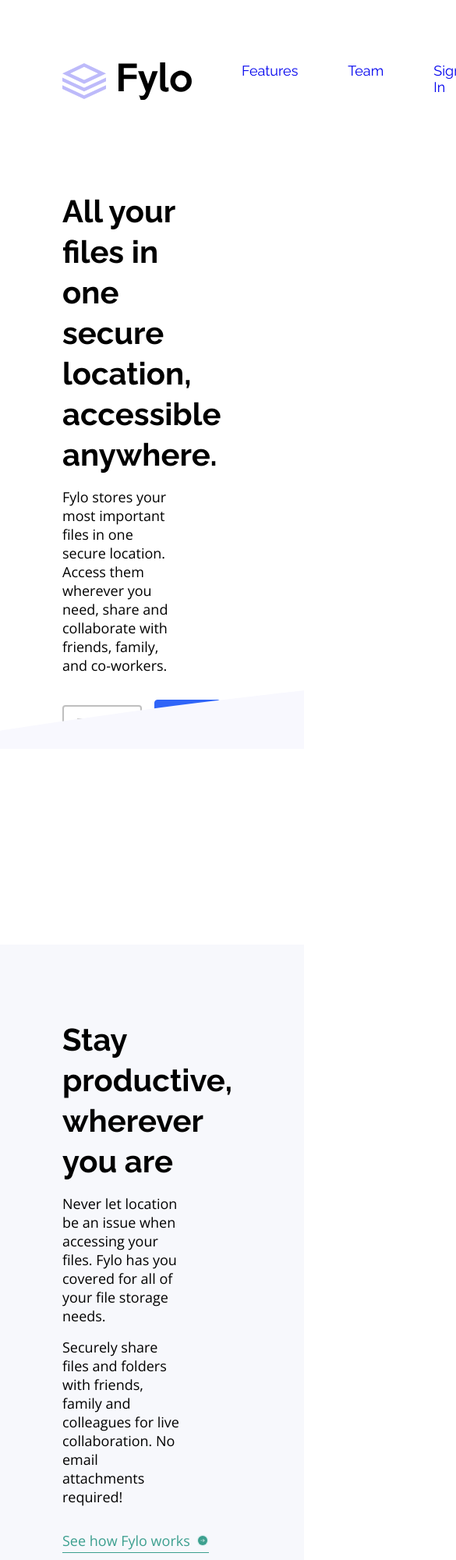
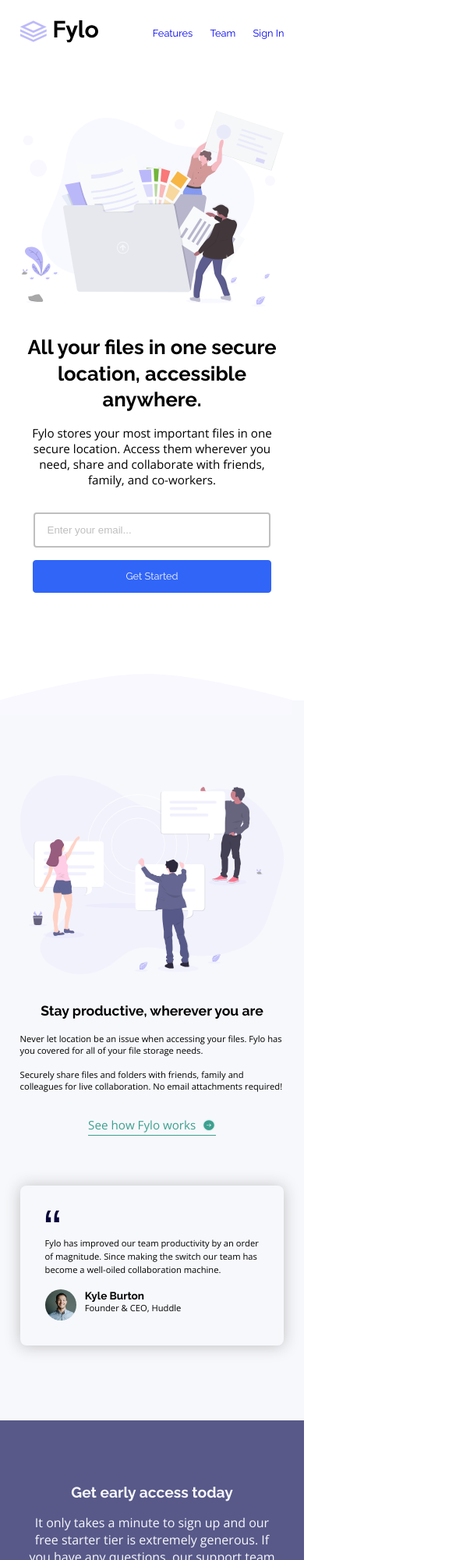
Before and after one commit to micSlusarczyk/landing-page-3, a plain HTML site: page index.html in a window 390 px wide. Shown: the top 2000 px of the page at 78% size, 585 px wide, since content can reach past the window. Drawn offline with nearby package versions, Linux system fonts and the light colour scheme.

Commit message:
finish project

```diff
--- a/style.css
+++ b/style.css
@@ -21,9 +21,12 @@ header {
     justify-content: space-between;
     padding: 5rem;
 }
-
+nav {
+    display: flex;
+}
 nav ul {
     display: flex;
+    align-items: center;
     list-style: none;
 }
 
@@ -276,3 +279,119 @@ i {
 .fa {
     font-size: 1rem !important;
 }
+
+@media screen and (max-width: 768px) {
+    header {
+        padding: 1.6rem;
+    }
+
+    .logo img {
+        max-width: 100px;
+    }
+    nav ul {
+        align-content: center;
+        font-size: 0.8rem;
+    }
+    nav ul li {
+        margin-left: 1.4rem;
+    }
+
+    section {
+        padding: 1.6rem;
+        margin-top: 2rem;
+        flex-direction: column-reverse;
+    }
+
+    .section {
+        margin: 0;
+
+        text-align: center;
+    }
+
+    .section p {
+        margin-right: 0;
+        font-size: 0.95rem;
+    }
+    h2 {
+        margin-top: 2rem;
+        font-size: 1.6rem;
+    }
+
+    .submit {
+        flex-direction: column;
+    }
+    input {
+        width: 90%;
+    }
+
+    .btn {
+        margin: 0;
+        margin-top: 1rem;
+        width: 80%;
+    }
+    section:nth-child(2) {
+        margin-top: 7rem;
+        padding-bottom: 6rem;
+    }
+    section:nth-child(2)::before {
+        content: "";
+        background: url("./images/bg-curve-mobile.svg") no-repeat;
+        top: 54rem;
+    }
+    section:nth-child(2) h2 {
+        font-size: 1.1rem;
+    }
+    section:nth-child(2) p {
+        font-size: 0.95rem;
+        text-align: left;
+    }
+    .link {
+        display: inline-block;
+        font-size: 0.95rem;
+        justify-content: center;
+    }
+    .link img {
+        width: 1.1rem;
+        float: right;
+        margin-top: 0.1rem;
+    }
+    .about {
+        width: 100%;
+    }
+    section:nth-child(2) p {
+        font-size: 0.7rem;
+    }
+    .user-info {
+        text-align: left;
+    }
+    section:nth-child(3) {
+        flex-direction: column;
+        gap: 1rem;
+        padding: 3rem 2rem 6rem;
+        margin: 0;
+    }
+    section:nth-child(3) .section h2 {
+        font-size: 1.2rem;
+    }
+    section:nth-child(3) input {
+        width: 100%;
+    }
+    section:nth-child(3) .btn {
+        width: -webkit-fill-available;
+    }
+
+    footer{
+        padding: 4rem 2rem;
+        flex-direction: column;
+    }
+
+    .links{
+        margin-top:3rem;
+        gap:1.4rem;
+    }
+
+    .socials{
+        margin-top:4rem;
+        justify-content: center;
+    }
+}
```
Also changed, not shown: index.html (+0 -22 lines).
